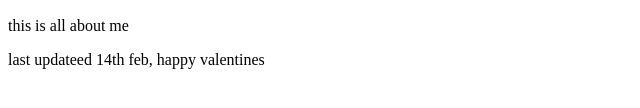
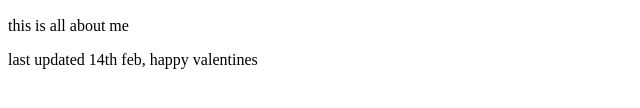
Before and after one commit to nyamuri/portfolio, a plain HTML site: page index.html in a window 1280 px wide. Shown: the part 246-354 px from the top of the page, 0-640 px from the left. Drawn offline with Linux system fonts and the light colour scheme.

Commit message:
spelling error

```diff
--- a/index.html
+++ b/index.html
@@ -26,7 +26,7 @@
     <p>this is all about me</p>
 
     <footer>
-      <p>last updateed 14th feb, happy valentines</p>
+      <p>last updated 14th feb, happy valentines</p>
     </footer>
   </body>
 </html>
```
